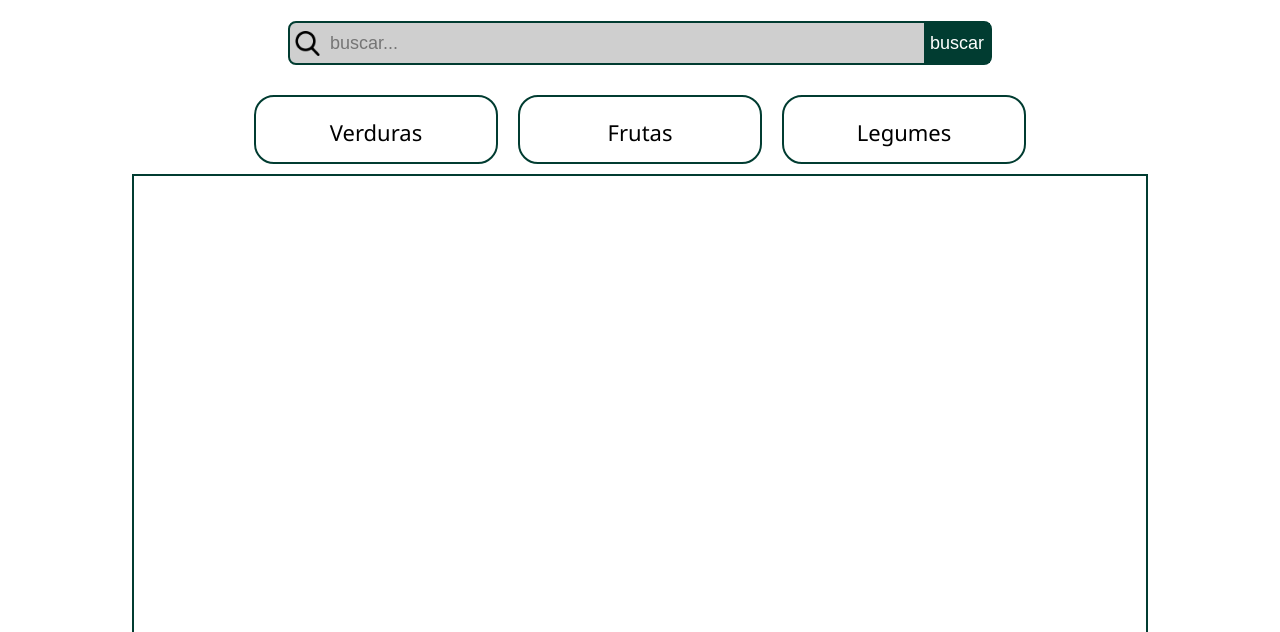
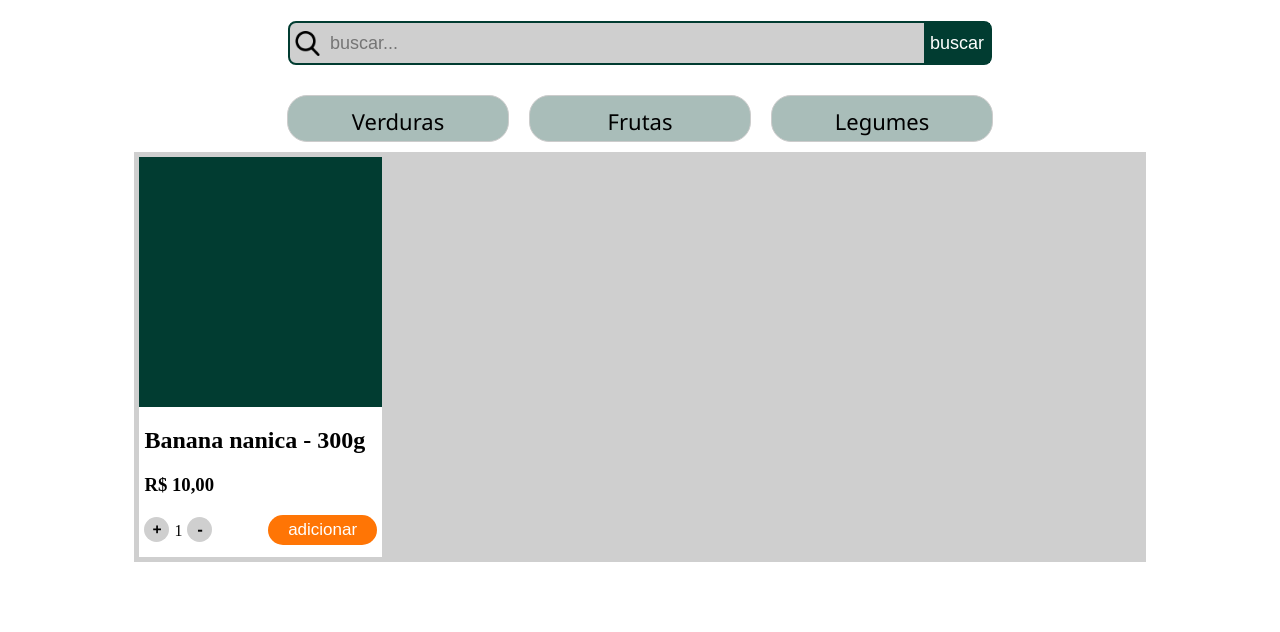
Before and after one commit to RafaelRigo/DaRoca, a plain HTML site: page codigo/principal/index.html in a window 1280 px wide. Shown: the part 320-952 px from the top of the page. After the commit the page ends 890 px from the top, so only its background shows below. Drawn offline with Linux system fonts and the light colour scheme.

Commit message:
Parte de produtos

```diff
--- a/codigo/principal/index.html
+++ b/codigo/principal/index.html
@@ -33,20 +33,22 @@
 
         <ul id="produtos" style="padding: 0">
             <li>
-                <input id="verdura" type="checkbox" name="produto">
+                <input id="verdura" type="checkbox" name="produto" checked="checked">
                 <label for="verdura">Verduras</label>
             </li>
             <li>
-                <input id="fruta" type="checkbox" name="produto" >
+                <input id="fruta" type="checkbox" name="produto" checked="checked">
                 <label for="fruta">Frutas</label>
             </li>
             <li>
-                <input id="legume" type="checkbox" name="produto" >
+                <input id="legume" type="checkbox" name="produto" checked="checked">
                 <label for="legume">Legumes</label>
             </li>
         </ul>
 
         <div id="mercadoria">
+            <div class="it"><div class="img"></div><div class="info"><h2>Banana nanica - 300g</h2>
+                <h3>R$ 10,00</h3><button class="qtd">+</button>1<button class="qtd">-</button><button class="add">adicionar</button></div></div>
 
         </div>
     </main>
--- a/codigo/principal/style.css
+++ b/codigo/principal/style.css
@@ -13,6 +13,10 @@ header {
     height: 70px;
     background-color: var(--color-second);
     width: 100%;
+}
+
+button:hover {
+    cursor: pointer;
 }
 
 nav {
@@ -194,10 +198,10 @@ main p{
     width: 200px;
     height: 25px;
     font-size: 22px;
-    padding: 20px;
+    padding: 10px;
     text-align: center;
     border-radius: 20px;
-    border: 2px solid #013C31;
+    border: 0.1px solid rgb(204, 204, 204);
     margin: 10px;
     font-family: var(--font);
     margin-bottom: 10px;
@@ -232,14 +236,59 @@ main p{
     list-style: none;
 }
 input[name="produto"]:checked+label, .Checked+label {
-    background-color: var(--color-second);
-    color: white;
+    background-color: #013c3156;
     border-bottom: none;
 }
 
 #mercadoria {
-    border: 2px solid #013C31;
+    background-color: rgb(207, 207, 207);
     width: 80%;
     margin: auto;
-    height: 900px;
+    display: flex;
+    align-content: flex-start;
+    flex-wrap: wrap;
 }
+
+.it {
+    background-color: white;
+    width: 24%;
+    height: 400px;
+    margin: 0.5%;
+}
+
+.img {
+    width: 100%;
+    background-color: #013C31;
+    height: 250px;
+}
+
+/* .info{
+    background-color: #FF7505;
+} */
+
+.add {
+    float: right;
+    padding: 5px 20px;
+    border-radius: 20px;
+    background-color: #FF7505;
+    color: white;
+    border: none;
+    margin-right: 5px;
+    font-size: 17px;
+}
+
+.qtd {
+    border-radius: 200px;
+    width: 25px;
+    height: 25px;
+    font-family: var(--font);
+    font-weight: bolder;
+    font-size: 16px;
+    border: none;
+    background-color: rgb(207, 207, 207);
+    margin: 2px 5px;
+}
+
+h2, h3 {
+    margin-left: 5px;
+}
```
Also changed, not shown: 1 other file.
